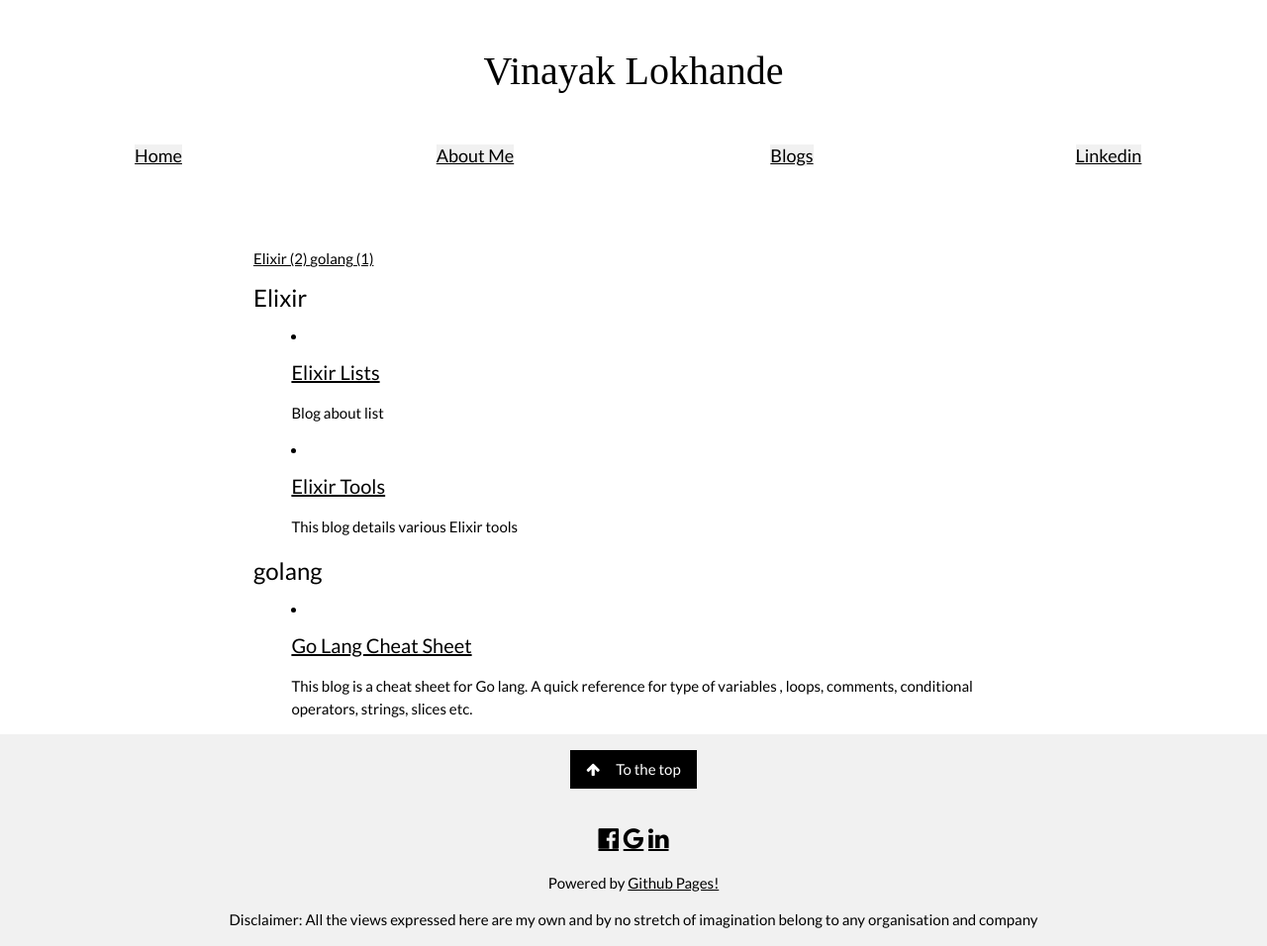
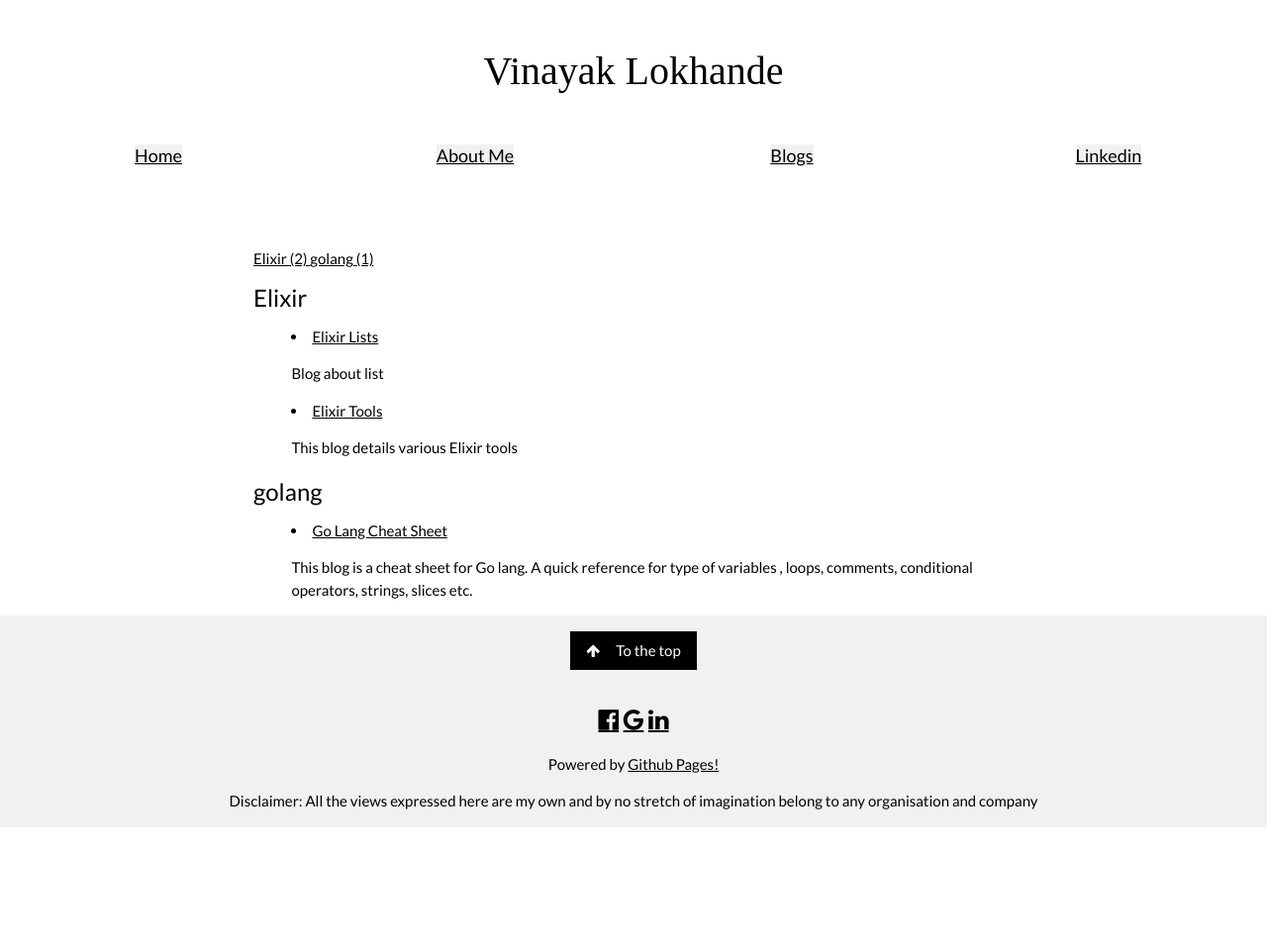
Before and after one commit to vinlok/vinlok.github.io, a Jekyll site: the page built from archivebycategory/index.md, in a window 1280 px wide and 956 px high. Shown: the whole window at 99% size. Built offline with Jekyll 4.4.1, drawn with Linux system fonts in a browser that asks for light colours.

Commit message:
Trying Category 54

```diff
--- a/archivebycategory/index.md
+++ b/archivebycategory/index.md
@@ -23,10 +23,7 @@
         {% for post in sorted_posts %}
             {%if post.categories contains category[0]%}
                 <li style="margin-left:auto;margin-right:auto;width:90%;">
-                <h4>
-                    <a href="{{ site.url }}{{ site.baseurl }}{{ post.url }}" title="{{ post.title }}">{{ post.title }}
-                    </a>
-                </h4>
+                <a href="{{ site.url }}{{ site.baseurl }}{{ post.url }}" title="{{ post.title }}">{{ post.title }} </a>
                 <p>{{ post.excerpt | strip_html | truncate: 160 }}</p>
             </li>
             {%endif%}
```
